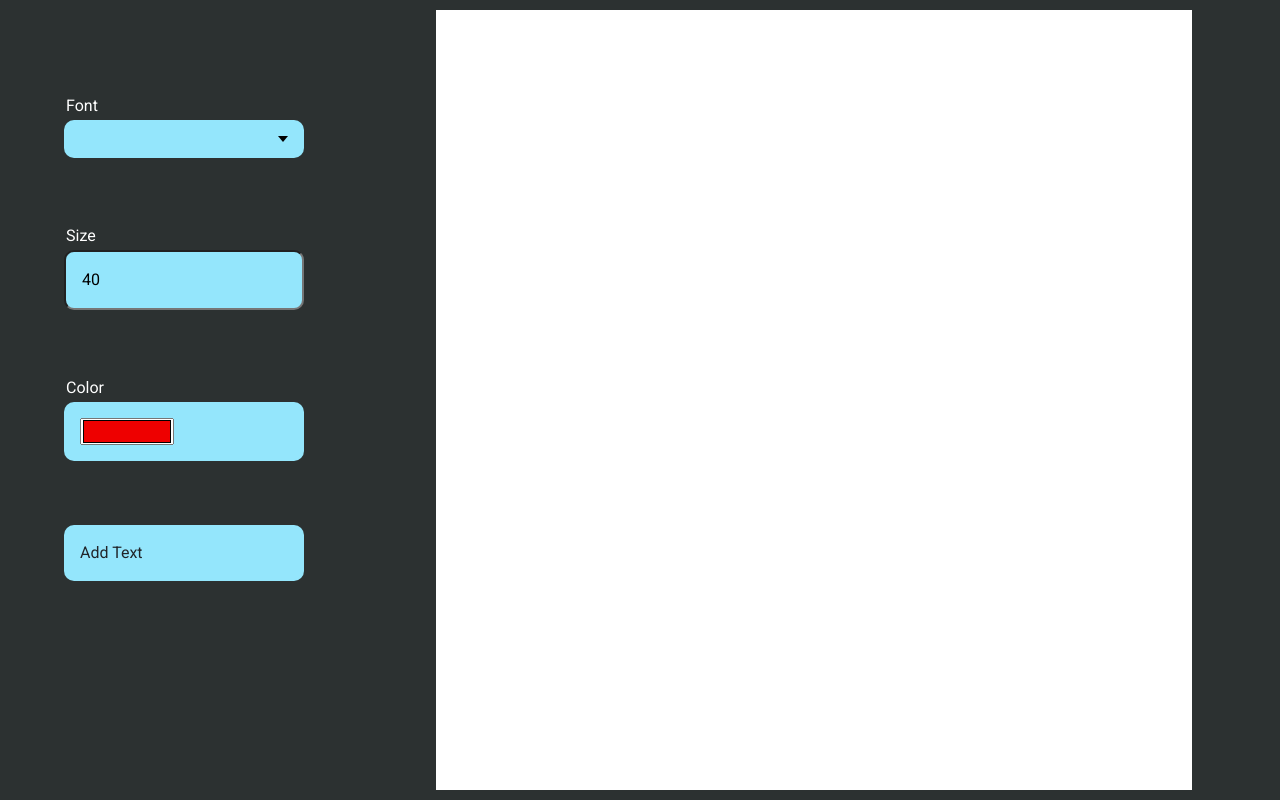
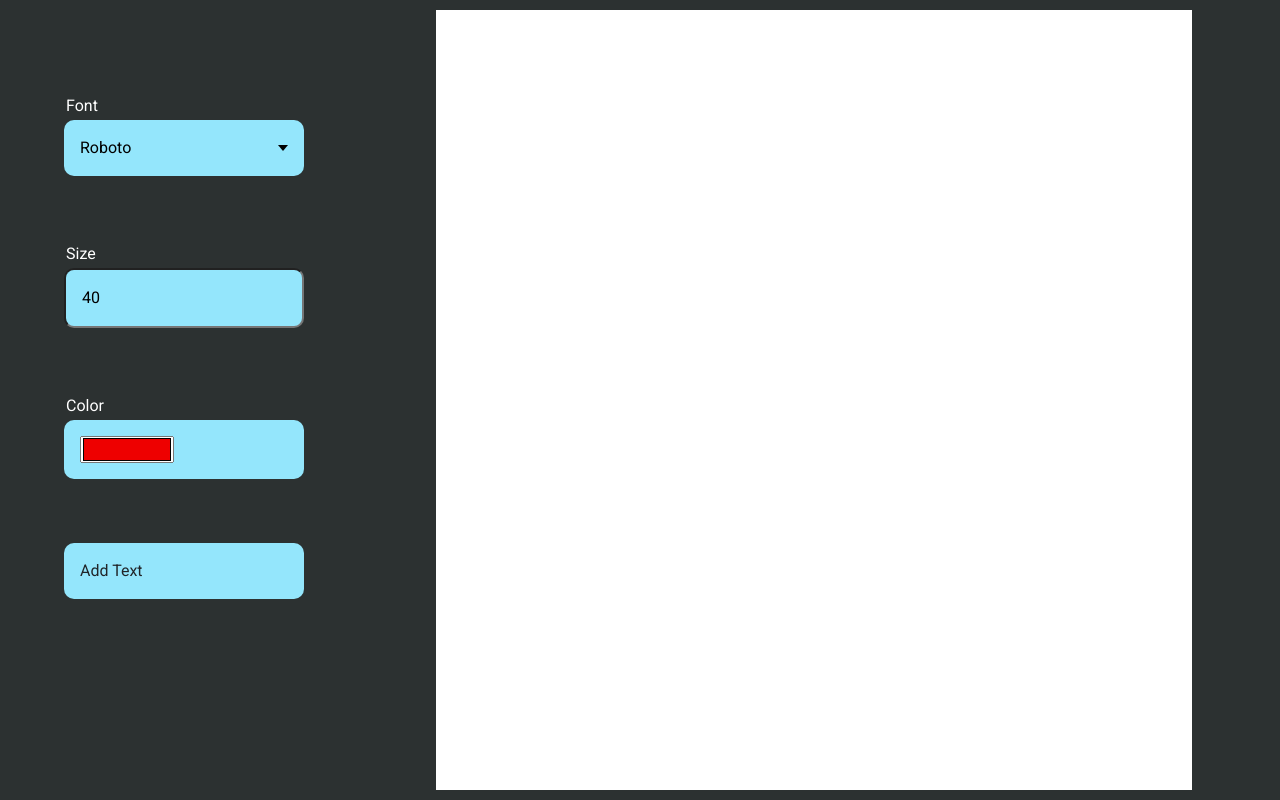
Before and after one commit to 1101surabhi/text_editor, a plain HTML site: page index.html in a window 1280 px wide. Drawn offline with nearby package versions, Linux system fonts and the light colour scheme.

Commit message:
Updated index.html

```diff
--- a/index.html
+++ b/index.html
@@ -24,7 +24,7 @@
             <div class="dropdown">
                 <div class="title">Font</div>
                 <div class="select">
-                    <span id="font" class="selected"></span>
+                    <span id="font" class="selected">Roboto</span>
                     <div class="caret"></div>
                 </div>
                 <ul class="menu">
```
